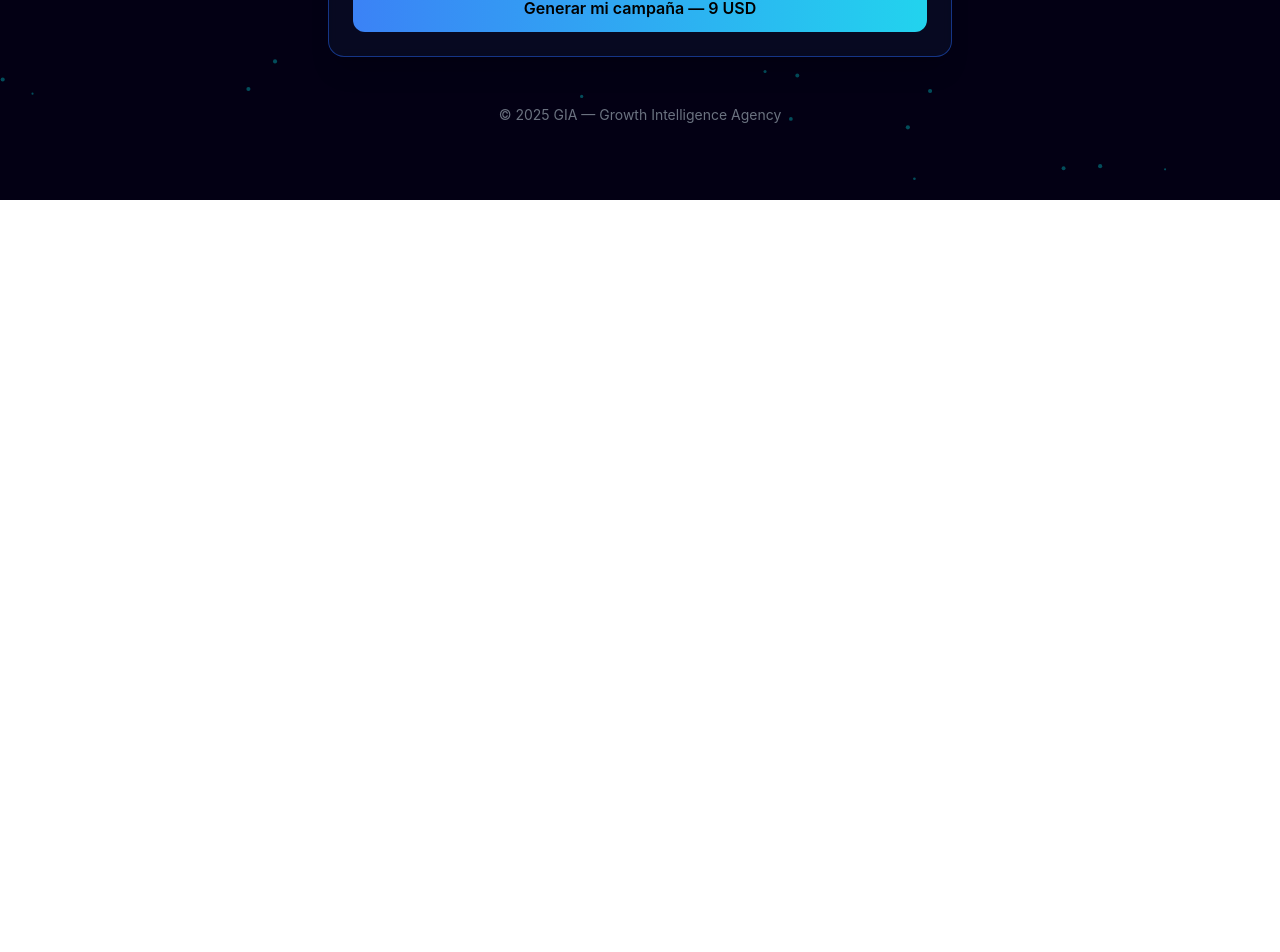
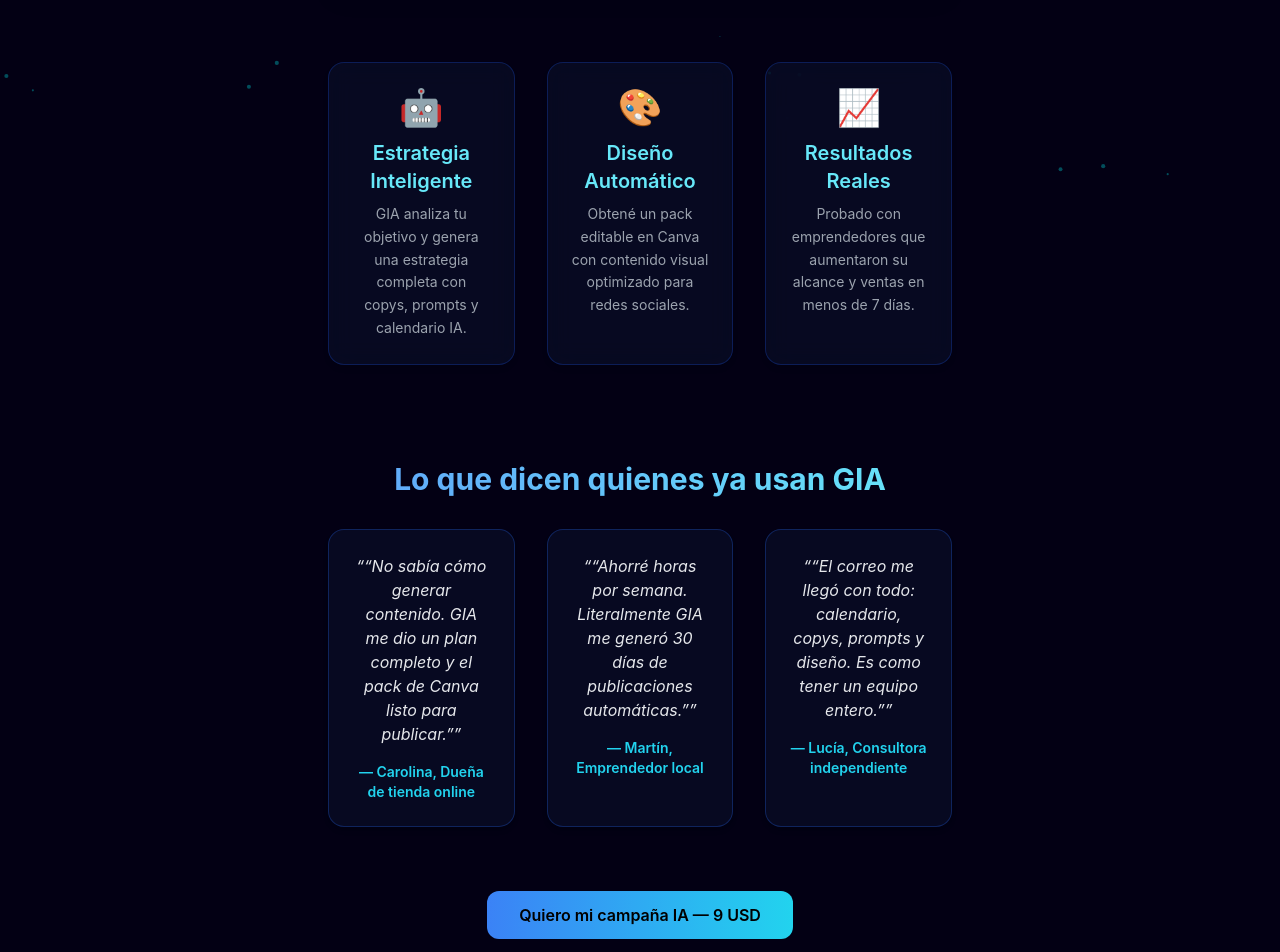
Before and after one commit to hbns13415/gia-agency, a Next.js app: page / in a window 1280 px wide. Shown: the part 600-1552 px from the top of the page. Before the commit the page ends 800 px from the top, so only its background shows below. Built offline with nearby package versions, Linux system fonts and the light colour scheme.

Commit message:
Update index.js

```diff
--- a/pages/index.js
+++ b/pages/index.js
@@ -131,6 +131,81 @@ export default function Home() {
             {loading ? "Generando..." : "Generar mi campaña — 9 USD"}
           </button>
         </form>
+{/* 🚀 Beneficios */}
+<section className="mt-20 grid md:grid-cols-3 gap-8 text-center">
+  {[
+    {
+      title: "Estrategia Inteligente",
+      desc: "GIA analiza tu objetivo y genera una estrategia completa con copys, prompts y calendario IA.",
+      icon: "🤖",
+    },
+    {
+      title: "Diseño Automático",
+      desc: "Obtené un pack editable en Canva con contenido visual optimizado para redes sociales.",
+      icon: "🎨",
+    },
+    {
+      title: "Resultados Reales",
+      desc: "Probado con emprendedores que aumentaron su alcance y ventas en menos de 7 días.",
+      icon: "📈",
+    },
+  ].map((b, i) => (
+    <div
+      key={i}
+      className="bg-[#0a0f2a]/60 border border-blue-700/30 p-6 rounded-2xl backdrop-blur-md shadow-md hover:shadow-blue-500/30 transition"
+    >
+      <div className="text-4xl mb-3">{b.icon}</div>
+      <h3 className="text-xl font-semibold mb-2 text-cyan-300">{b.title}</h3>
+      <p className="text-gray-400 text-sm leading-relaxed">{b.desc}</p>
+    </div>
+  ))}
+</section>
+
+{/* 💬 Testimonios */}
+<section className="mt-24 text-center">
+  <h2 className="text-3xl font-bold mb-8 text-transparent bg-clip-text bg-gradient-to-r from-blue-400 to-cyan-300">
+    Lo que dicen quienes ya usan GIA
+  </h2>
+
+  <div className="grid md:grid-cols-3 gap-8">
+    {[
+      {
+        name: "Carolina, Dueña de tienda online",
+        text: "“No sabía cómo generar contenido. GIA me dio un plan completo y el pack de Canva listo para publicar.”",
+      },
+      {
+        name: "Martín, Emprendedor local",
+        text: "“Ahorré horas por semana. Literalmente GIA me generó 30 días de publicaciones automáticas.”",
+      },
+      {
+        name: "Lucía, Consultora independiente",
+        text: "“El correo me llegó con todo: calendario, copys, prompts y diseño. Es como tener un equipo entero.”",
+      },
+    ].map((t, i) => (
+      <div
+        key={i}
+        className="bg-[#0a0f2a]/60 border border-blue-600/30 rounded-2xl p-6 text-gray-300 shadow-md hover:shadow-cyan-500/20 transition"
+      >
+        <p className="italic mb-4 text-gray-200">“{t.text}”</p>
+        <p className="text-sm text-cyan-400 font-semibold">— {t.name}</p>
+      </div>
+    ))}
+  </div>
+
+  {/* CTA Final */}
+  <div className="mt-16">
+    <a
+      href="#"
+      onClick={(e) => {
+        e.preventDefault();
+        window.scrollTo({ top: 0, behavior: "smooth" });
+      }}
+      className="inline-block px-8 py-3 bg-gradient-to-r from-blue-500 to-cyan-400 text-black font-semibold rounded-xl hover:opacity-90 transition"
+    >
+      Quiero mi campaña IA — 9 USD
+    </a>
+  </div>
+</section>
 
         {status && <p className="mt-6 text-blue-300 text-sm animate-pulse">{status}</p>}
       </main>
```
